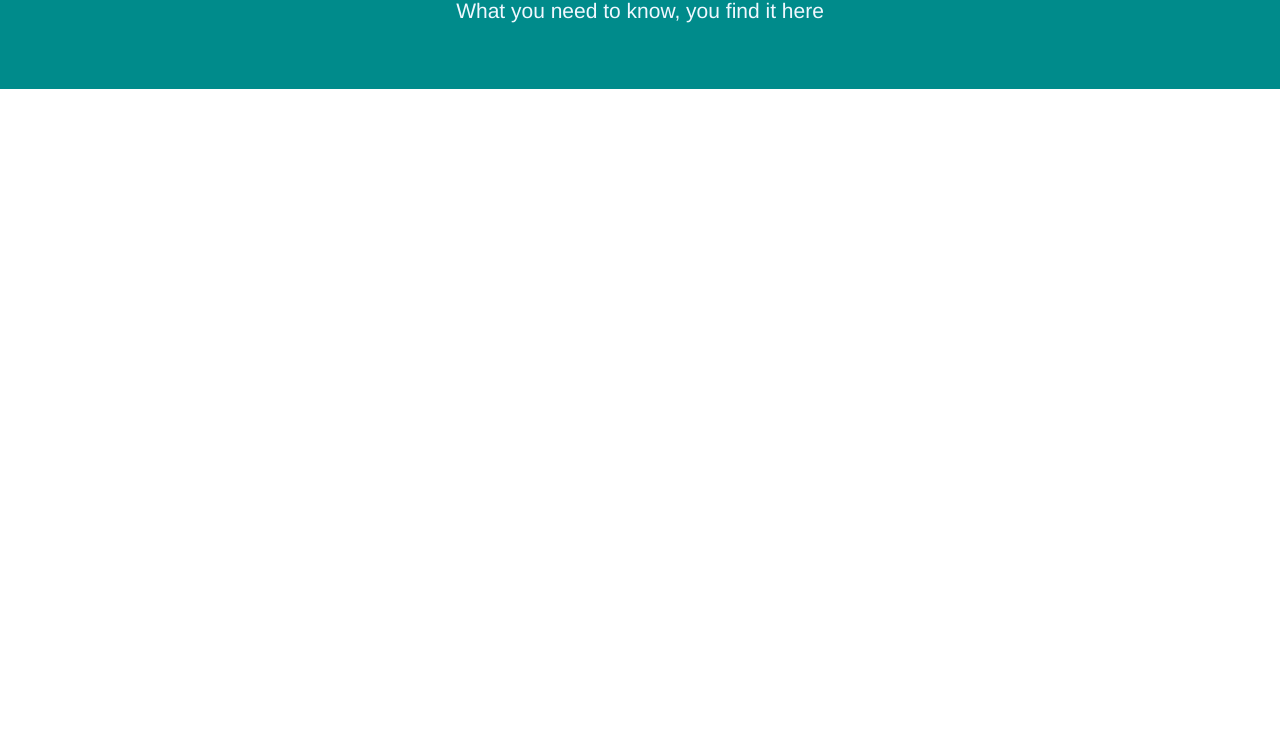
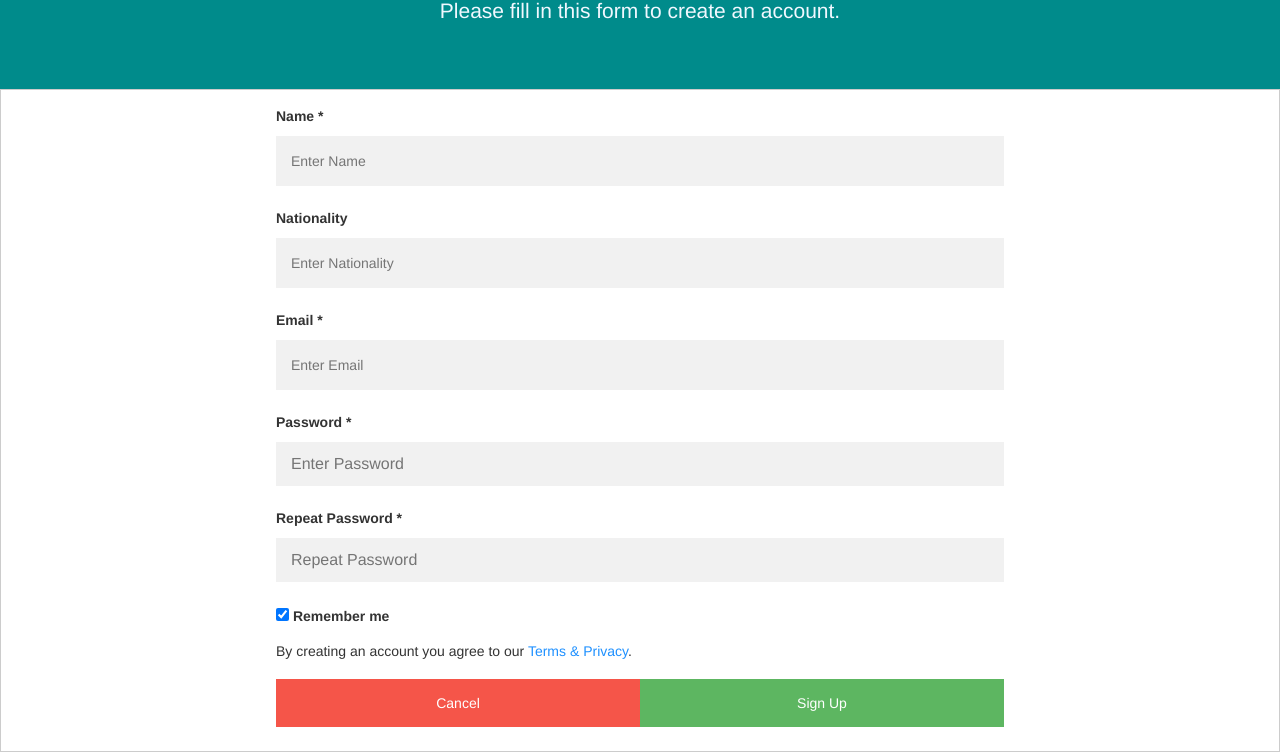
Before and after one commit to Patridiazr/ITFAIR, a plain HTML site: page singup.html in a window 1280 px wide. Shown: the part 223-975 px from the top of the page. Before the commit the page ends 800 px from the top, so only its background shows below. Drawn offline with nearby package versions, Linux system fonts and the light colour scheme.

Commit message:
registrer

```diff
--- a/css/estilo.css
+++ b/css/estilo.css
@@ -362,3 +362,74 @@ p.p1{
 .login-help{
   font-size: 12px;
 }
+
+/* registrer */
+
+* {box-sizing: border-box}
+
+/* Full-width input fields */
+  input[type=text], input[type=password] {
+  width: 100%;
+  padding: 15px;
+  margin: 5px 0 22px 0;
+  display: inline-block;
+  border: none;
+  background: #f1f1f1;
+}
+
+input[type=text]:focus, input[type=password]:focus {
+  background-color: #ddd;
+  outline: none;
+}
+
+hr {
+  border: 1px solid #f1f1f1;
+  margin-bottom: 25px;
+}
+
+/* Set a style for all buttons */
+button {
+  background-color: #4CAF50;
+  color: white;
+  padding: 14px 20px;
+  margin: 8px 0;
+  border: none;
+  cursor: pointer;
+  width: 100%;
+  opacity: 0.9;
+}
+
+button:hover {
+  opacity:1;
+}
+
+/* Extra styles for the cancel button */
+.cancelbtn {
+  padding: 14px 20px;
+  background-color: #f44336;
+}
+
+/* Float cancel and signup buttons and add an equal width */
+.cancelbtn, .signupbtn {
+  float: left;
+  width: 50%;
+}
+
+/* Add padding to container elements */
+.container {
+  padding: 16px;
+}
+
+/* Clear floats */
+.clearfix::after {
+  content: "";
+  clear: both;
+  display: table;
+}
+
+/* Change styles for cancel button and signup button on extra small screens */
+@media screen and (max-width: 300px) {
+  .cancelbtn, .signupbtn {
+    width: 100%;
+  }
+}
--- a/singup.html
+++ b/singup.html
@@ -47,10 +47,41 @@
 </nav>
 <!--Titulo-->
     <div class="jumbotron text-center">
-        <h1>Immigration</h1>
-        <p>What you need to know, you find it here</p>
+        <h1>Sign Up</h1>
+        <p>Please fill in this form to create an account.</p>
     </div>
 
+<!--Registro-->
+<form action="action_page.php" style="border:1px solid #ccc">
+    <div class="container">
+
+      <label for="name"><b>Name *</b></label>
+      <input type="text" placeholder="Enter Name" name="name" required>
+
+      <label for="nationality"><b>Nationality </b></label>
+      <input type="text" placeholder="Enter Nationality" name="nationality" >
+
+      <label for="email"><b>Email *</b></label>
+      <input type="text" placeholder="Enter Email" name="email" required>
+
+      <label for="psw"><b>Password *</b></label>
+      <input type="password" placeholder="Enter Password" name="psw" required>
+
+      <label for="psw-repeat"><b>Repeat Password *</b></label>
+      <input type="password" placeholder="Repeat Password" name="psw-repeat" required>
+
+      <label>
+        <input type="checkbox" checked="checked" name="remember" style="margin-bottom:15px"> Remember me
+      </label>
+
+      <p>By creating an account you agree to our <a href="#" style="color:dodgerblue">Terms & Privacy</a>.</p>
+
+      <div class="clearfix">
+        <button type="button" class="cancelbtn">Cancel</button>
+        <button type="submit" class="signupbtn">Sign Up</button>
+      </div>
+    </div>
+  </form>
 
 </body>
 </html>
```
Also changed, not shown: contact.html (+1 -12 lines), home.html (+1 -0 lines). Lines whose indentation alone changed are shown as unchanged.
